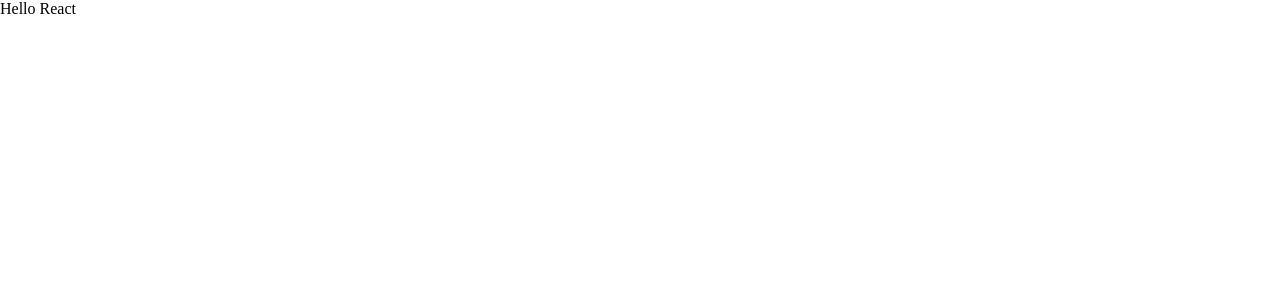
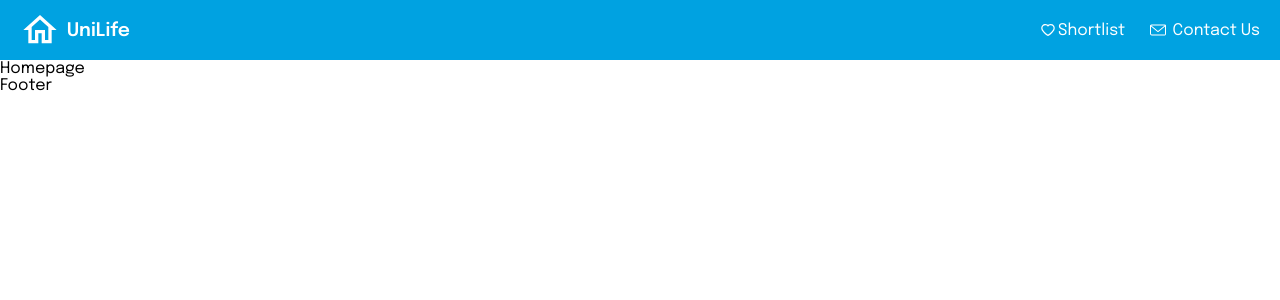
Before and after one commit to Asadlion92/UniLife-Unit-6, a React (Vite) app: page / in a window 1280 px wide. Shown: the top 300 px of the page. Built offline with nearby package versions, Linux system fonts and the light colour scheme.

Commit message:
completed header

```diff
--- a/index.html
+++ b/index.html
@@ -4,7 +4,7 @@
     <meta charset="UTF-8" />
     <link rel="icon" type="image/svg+xml" href="/vite.svg" />
     <meta name="viewport" content="width=device-width, initial-scale=1.0" />
-    <title>Vite + React</title>
+    <title>UniLife Project</title>
   </head>
   <body>
     <div id="root"></div>
--- a/package.json
+++ b/package.json
@@ -13,6 +13,7 @@
     "axios": "^1.4.0",
     "react": "^18.2.0",
     "react-dom": "^18.2.0",
+    "react-icons": "^4.9.0",
     "react-router-dom": "^6.11.2"
   },
   "devDependencies": {
--- a/src/App.css
+++ b/src/App.css
@@ -1,4 +1,14 @@
+@import url('https://fonts.googleapis.com/css2?family=Epilogue:wght@400;500;600&family=Inter:wght@700&display=swap');
+
 * {
   margin: 0;
   padding: 0;
+  box-sizing: border-box;
+  font-family: 'Epilogue', sans-serif;
 }
+
+:root {
+  --header-clr: #00A2E1;
+  --btn-clr: #3A5295;
+  --white-font: white;
+}
--- a/src/App.jsx
+++ b/src/App.jsx
@@ -1,10 +1,20 @@
 import { useState } from 'react'
 import './App.css'
+import { BrowserRouter, Routes, Route } from 'react-router-dom'
+import Header from './components/Header/Header'
+import Homepage from './pages/Homepage/Homepage'
+import Footer from './components/Footer/Footer'
 
 function App() {
 
   return (
-    <div className='App'>Hello React</div>
+    <BrowserRouter>
+      <Header />
+      <Routes>
+        <Route path='/' element={<Homepage />} />
+      </Routes>
+      <Footer />
+    </BrowserRouter>
   )
 }
 
--- /dev/null
+++ b/src/components/Footer/Footer.jsx
@@ -0,0 +1,10 @@
+import React from 'react'
+import './Footer.css'
+
+function Footer() {
+  return (
+    <div>Footer</div>
+  )
+}
+
+export default Footer
--- /dev/null
+++ b/src/components/Header/Header.css
@@ -0,0 +1,39 @@
+.header-container, .left-content, .right-content, .shortlist, .contact-us {
+    display: flex;
+}
+
+.header-container {
+    justify-content: space-between;
+    align-items: center;
+    background-color: var(--header-clr);
+    color: var(--white-font);
+    height: 60px;
+}
+
+.left-content {
+    width: 130px;
+    justify-content: space-between;
+    align-items: center;
+    padding-left: 20px;
+}
+
+.right-content {
+    justify-content: space-between;
+    width: 240px;
+    font-size: 16px;
+    padding-right: 20px;
+}
+
+.shortlist {
+    width: 85px;
+    justify-content: space-between;
+}
+
+.contact-us {
+    width: 110px;
+    justify-content: space-between;
+}
+
+.house {
+    font-size: 40px;
+}
--- /dev/null
+++ b/src/components/Header/Header.jsx
@@ -0,0 +1,28 @@
+import React from 'react'
+import './Header.css'
+import {MdOutlineHome} from 'react-icons/md'
+import {AiOutlineHeart} from 'react-icons/ai'
+import {SlEnvolope} from 'react-icons/sl'
+
+function Header() {
+  return (
+    <div className='header-container'>
+      <div className="left-content">
+        <MdOutlineHome className='house' />
+        <h3>UniLife</h3>
+      </div>
+      <div className="right-content">
+        <div className="shortlist">
+          <AiOutlineHeart />
+          <p>Shortlist</p>
+        </div>
+        <div className="contact-us">
+          <SlEnvolope />
+          <p>Contact Us</p>
+        </div>
+      </div>
+    </div>
+  )
+}
+
+export default Header
--- /dev/null
+++ b/src/pages/Homepage/Homepage.jsx
@@ -0,0 +1,10 @@
+import React from 'react'
+import './Homepage.css'
+
+function Homepage() {
+  return (
+    <div>Homepage</div>
+  )
+}
+
+export default Homepage
```
Also changed, not shown: src/components/Footer/Footer.css (added), src/pages/Homepage/Homepage.css (added), 1 other file (tests, documents, lock files or other folders).
